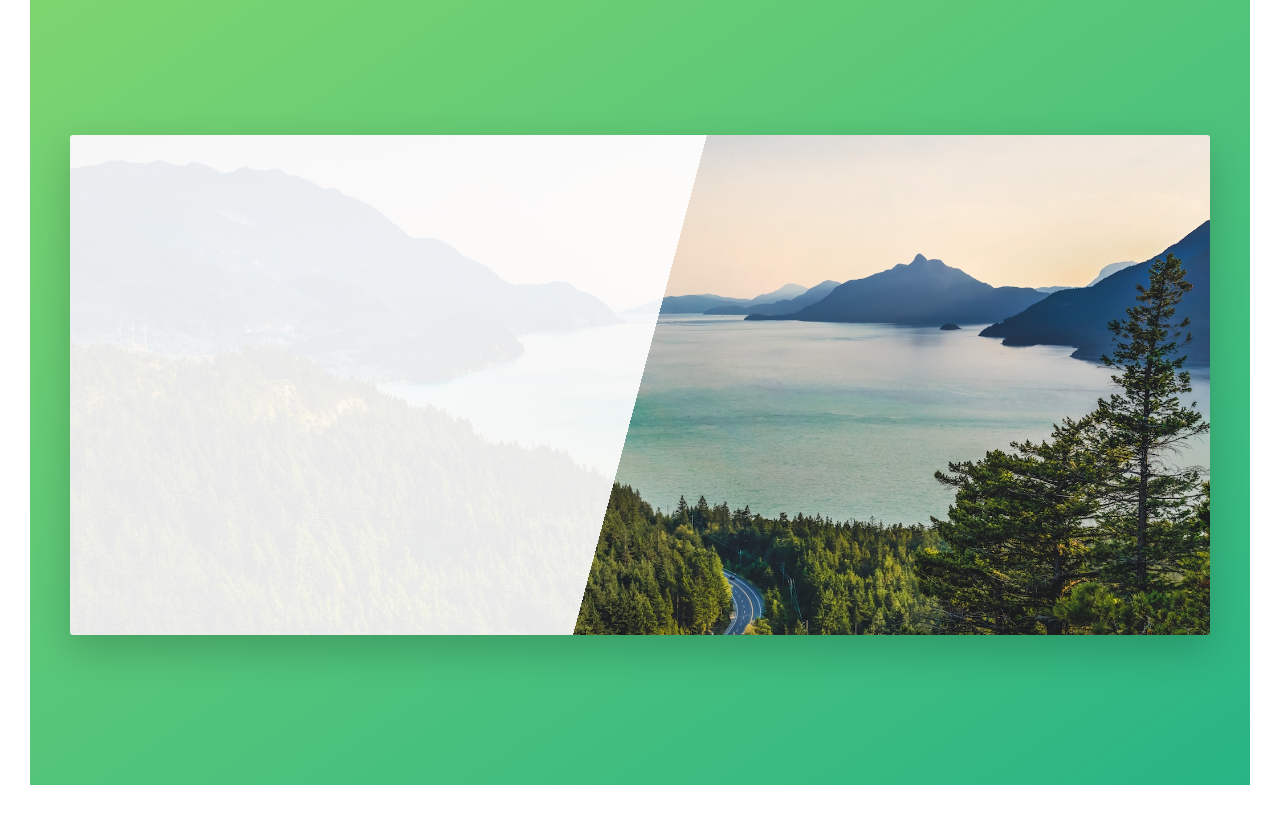
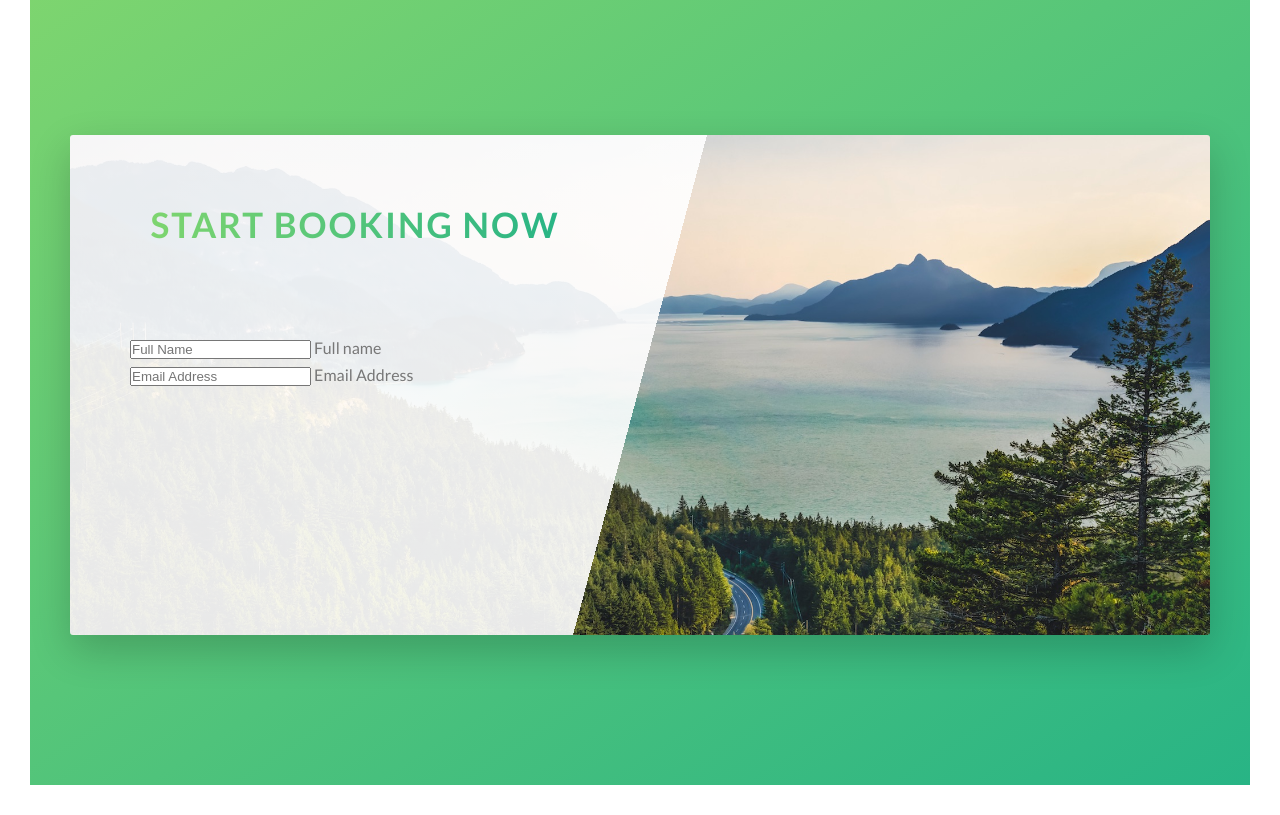
Before and after one commit to Sohan916/Natours, a website: page index.html in a window 1280 px wide. Shown: the part 4540-5355 px from the top of the page. Drawn offline with Linux system fonts and the light colour scheme.

Commit message:
Implement form components and heading

```diff
--- a/index.html
+++ b/index.html
@@ -302,7 +302,37 @@
       </section>
 
       <section class="section-book">
-        <div class="row"><div class="book"></div></div>
+        <div class="row">
+          <div class="book">
+            <div class="book__form">
+              <form action="#">
+                <div class="u-center-text u-margin-bottom-big">
+                  <h2 class="heading-secondary">Start booking now</h2>
+                </div>
+                <div class="form__group">
+                  <input
+                    type="text"
+                    class="form__input"
+                    placeholder="Full Name"
+                    id="name"
+                    required
+                  />
+                  <label for="name" class="form__label">Full name</label>
+                </div>
+                <div class="form__group">
+                  <input
+                    type="email"
+                    class="form__input"
+                    placeholder="Email Address"
+                    id="email"
+                    required
+                  />
+                  <label for="email" class="form__label">Email Address </label>
+                </div>
+              </form>
+            </div>
+          </div>
+        </div>
       </section>
     </main>
     <!--
--- a/sass/pages/_home.scss
+++ b/sass/pages/_home.scss
@@ -55,4 +55,9 @@
   height: 50rem;
   border-radius: $default-border-radius;
   box-shadow: 0 1.5rem 4rem rgba($color-black, 0.2);
+
+  &__form {
+    width: 50%;
+    padding: 6rem;
+  }
 }
```
Also changed, not shown: css/style.css, 1 other file.
